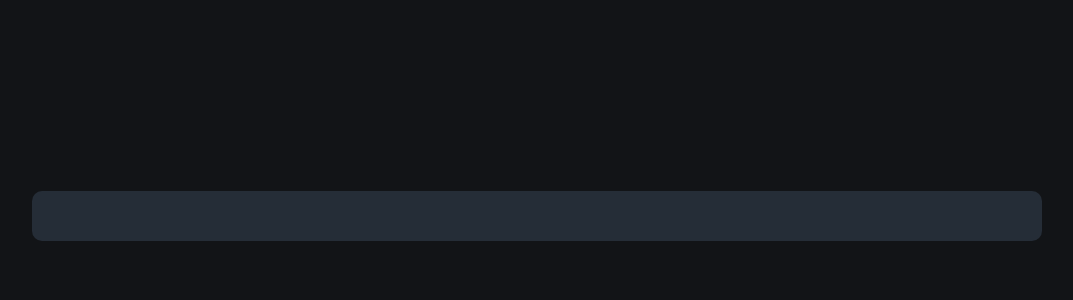
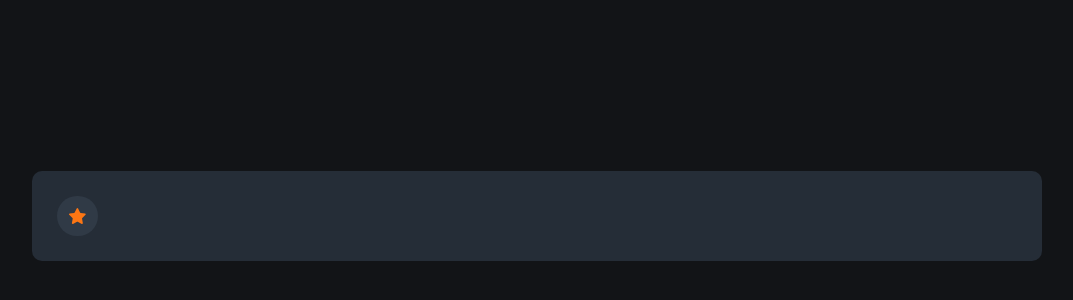
Before and after one commit to guihtryb/day-00-interactive-rating, a React (Create React App) app: page / in a window 1280 px wide. Shown: the part 184-484 px from the top of the page, without its empty margins (103-1176 px from the left). Built offline with nearby package versions, Linux system fonts and the light colour scheme.

Commit message:
feat(components): add Decoration component

```diff
--- a/src/cards/RatingCard.jsx
+++ b/src/cards/RatingCard.jsx
@@ -1,7 +1,10 @@
 import React from 'react';
+import Decoration from '../components/Decoration';
 
 export default function RatingCard() {
   return (
-    <div className="card-container" />
+    <div className="card-container">
+      <Decoration isRatingCard />
+    </div>
   );
 }
--- a/src/cards/ThankYouCard.jsx
+++ b/src/cards/ThankYouCard.jsx
@@ -1,7 +1,10 @@
 import React from 'react';
+import Decoration from '../components/Decoration';
 
 export default function ThankYouCard() {
   return (
-    <div className="card-container">ThankYouCard</div>
+    <div className="card-container">
+      <Decoration />
+    </div>
   );
 }
--- a/src/components/Decoration.jsx
+++ b/src/components/Decoration.jsx
@@ -0,0 +1,28 @@
+import PropTypes from 'prop-types';
+import React from 'react';
+import AppContext from '../context/Context';
+import iconStar from '../images/icon-star.svg';
+
+export default function Decoration({ isRatingCard }) {
+  const { rating } = React.useContext(AppContext);
+
+  return (
+    <div className="decoration-container">
+      {
+      isRatingCard ? <img src={iconStar} alt="star" /> : (
+        <p>
+          You Selected
+          {' '}
+          {rating}
+          {' '}
+          out of 5
+        </p>
+      )
+      }
+    </div>
+  );
+}
+
+Decoration.propTypes = {
+  isRatingCard: PropTypes.bool.isRequired,
+};
--- a/src/context/Provider.jsx
+++ b/src/context/Provider.jsx
@@ -3,8 +3,15 @@ import React from 'react';
 import AppContext from './Context';
 
 function Provider({ children }) {
+  const [rating, setRating] = React.useState(0);
+
+  const contextValue = React.useMemo(() => ({
+    rating,
+    setRating,
+  }));
+
   return (
-    <AppContext.Provider value="">
+    <AppContext.Provider value={contextValue}>
       { children }
     </AppContext.Provider>
   );
--- a/src/styles/App.css
+++ b/src/styles/App.css
@@ -13,7 +13,7 @@
 }
 
 .card-container {
-  background-color:hsl(213, 19%, 18%);
+  background-color: hsl(213, 19%, 18%);
   border-radius: 10px;
   display: flex;
   flex-direction: column;
@@ -23,3 +23,12 @@
   padding: 25px;
   width: 75vw;
 }
+
+.decoration-container {
+  color: hsl(25, 97%, 53%);
+  padding: 12px;
+  display: flex;
+  justify-content: center;
+  border-radius: 30px;
+  background-color: hsl(213, 19%, 23%);
+}
```
